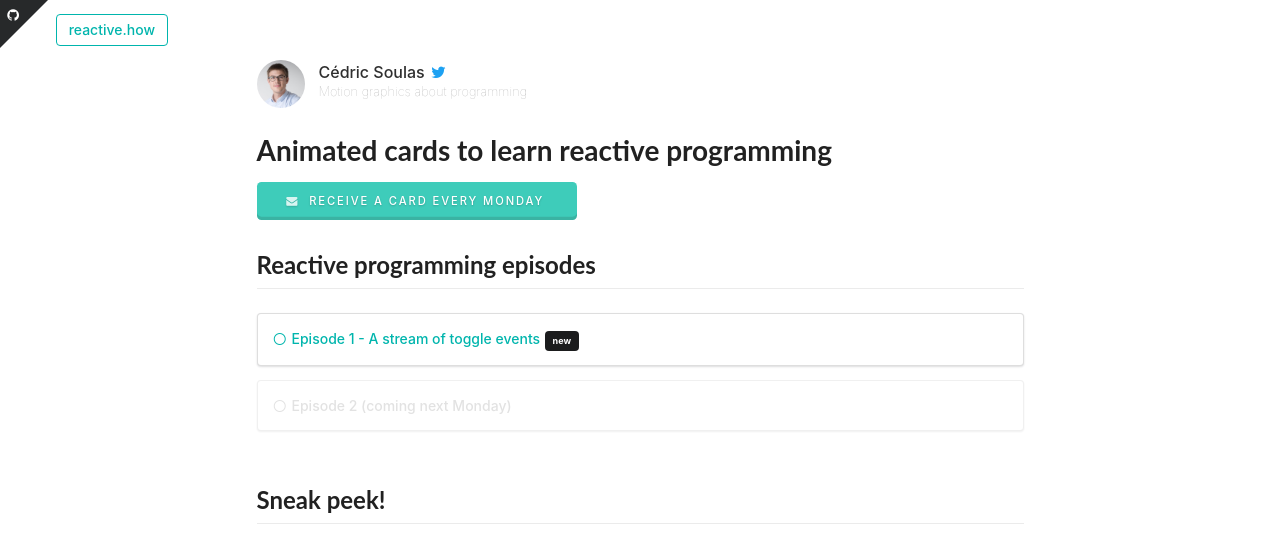
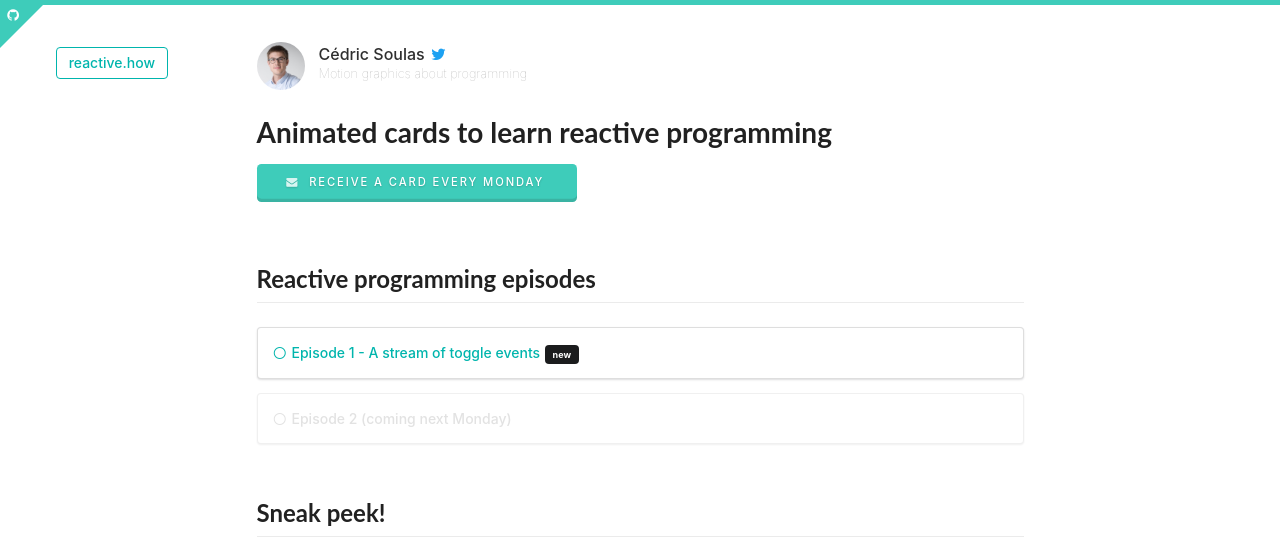
Before and after one commit to cedricss/reactive.how, a Jekyll site: the page built from index.html, in a window 1280 px wide and 1400 px high. Shown: the top 551 px of the window. Built offline with Jekyll 4.4.1, drawn with Linux system fonts in a browser that asks for light colours.

Commit message:
Add fixed menu bar

```diff
--- a/_layouts/default.html
+++ b/_layouts/default.html
@@ -4,13 +4,13 @@
         {% include head.html %}
     </head>
     <body>
+        <div class="fixed bar">
+            <a class="ui logo large label computer only" href="http://reactive.how">reactive.how</a>
+        </div>
         <div>
-            <a href="https://github.com/cedricss/reactive.how" target="_blank" class="ui black left corner medium label computer only">
+            <a href="https://github.com/cedricss/reactive.how" target="_blank" class="ui teal left corner medium label computer only">
                 <i class="github icon"></i>
             </a>
-        </div>
-        <div>
-            <a class="ui logo large label computer only" href="http://reactive.how">reactive.how</a>
         </div>
         <div class="ui main text container {{ page.class }}">
             <div class="headlines">
--- a/css/main.scss
+++ b/css/main.scss
@@ -4,8 +4,20 @@
 @import "base";
 
 body {
-    margin-top: 1em;
+    margin-top: 3em;
     background-color: white;
+}
+
+.fixed.bar {
+    position: fixed;
+    top: 0px;
+    left: 0px;
+    right: auto;
+    bottom: auto;
+    z-index: 100;
+    width: 100%;
+    border-top: 5px solid #3eccba;
+    padding-top: 3em;
 }
 
 a {
@@ -17,6 +29,10 @@
     .content & {
         text-decoration: underline;
     }
+}
+
+.headlines {
+    margin-bottom: 2em;
 }
 
 ul.triangle {
```
